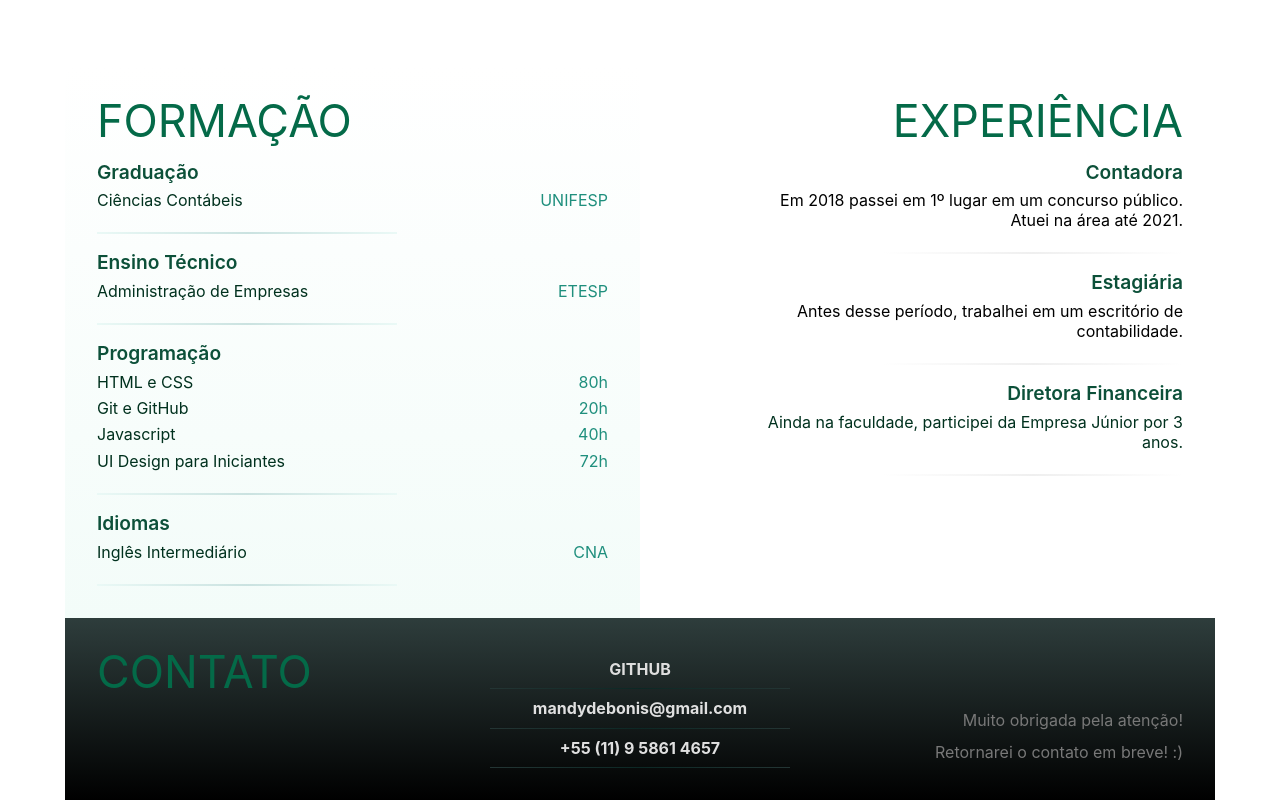
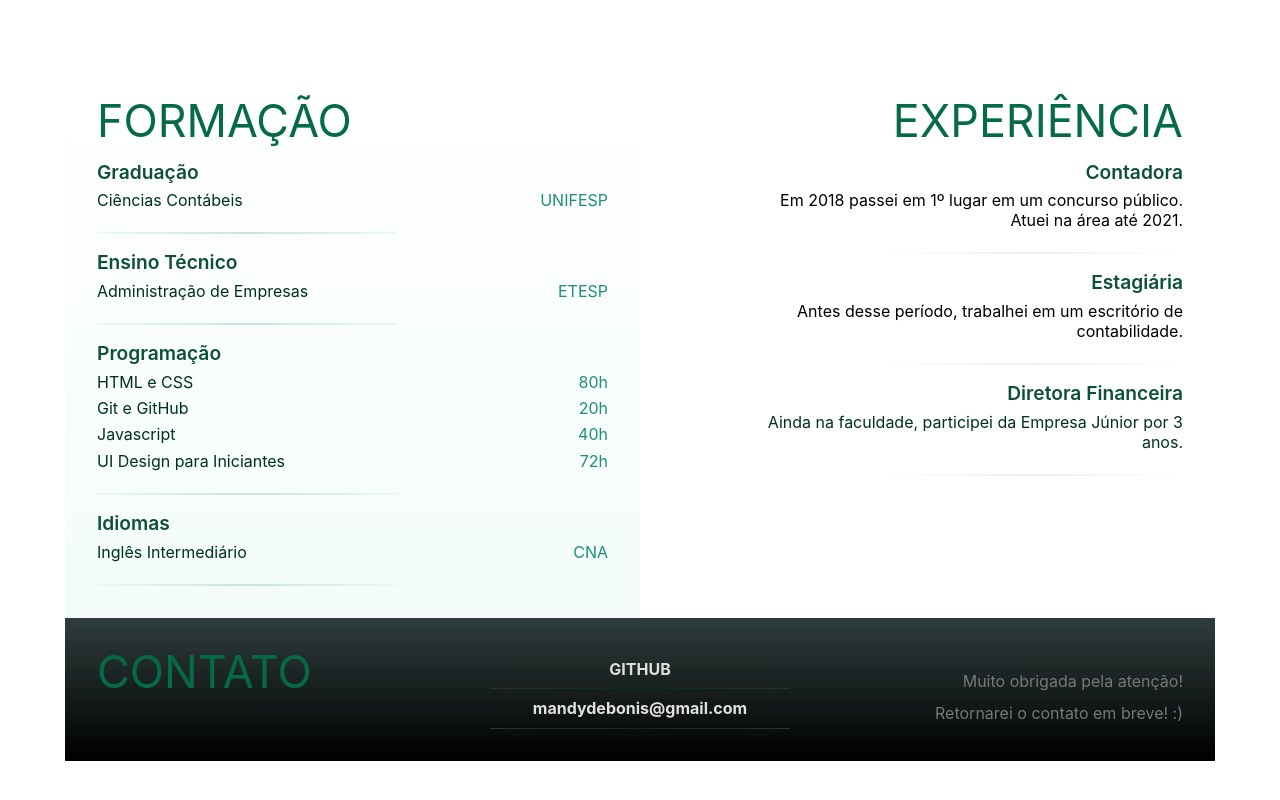
Before and after one commit to Amanda-DeBonis/amanda-debonis.github.io, a plain HTML site: page index.html in a window 1280 px wide. Shown: the part 632-1432 px from the top of the page. After the commit the page ends 1393 px from the top, so only its background shows below. Drawn offline with nearby package versions, Linux system fonts and the light colour scheme.

Commit message:
Update index.html

```diff
--- a/index.html
+++ b/index.html
@@ -97,7 +97,6 @@
         <ul>
           <li><a href="https://github.com/Amanda-DeBonis">GitHub</a></li>
           <li>mandydebonis@gmail.com</li>
-          <li>+55 (11) 9 5861 4657</li>
         </ul>
         <div class="footer-finalizacao">
           <p>Muito obrigada pela atenção!<br>
```
